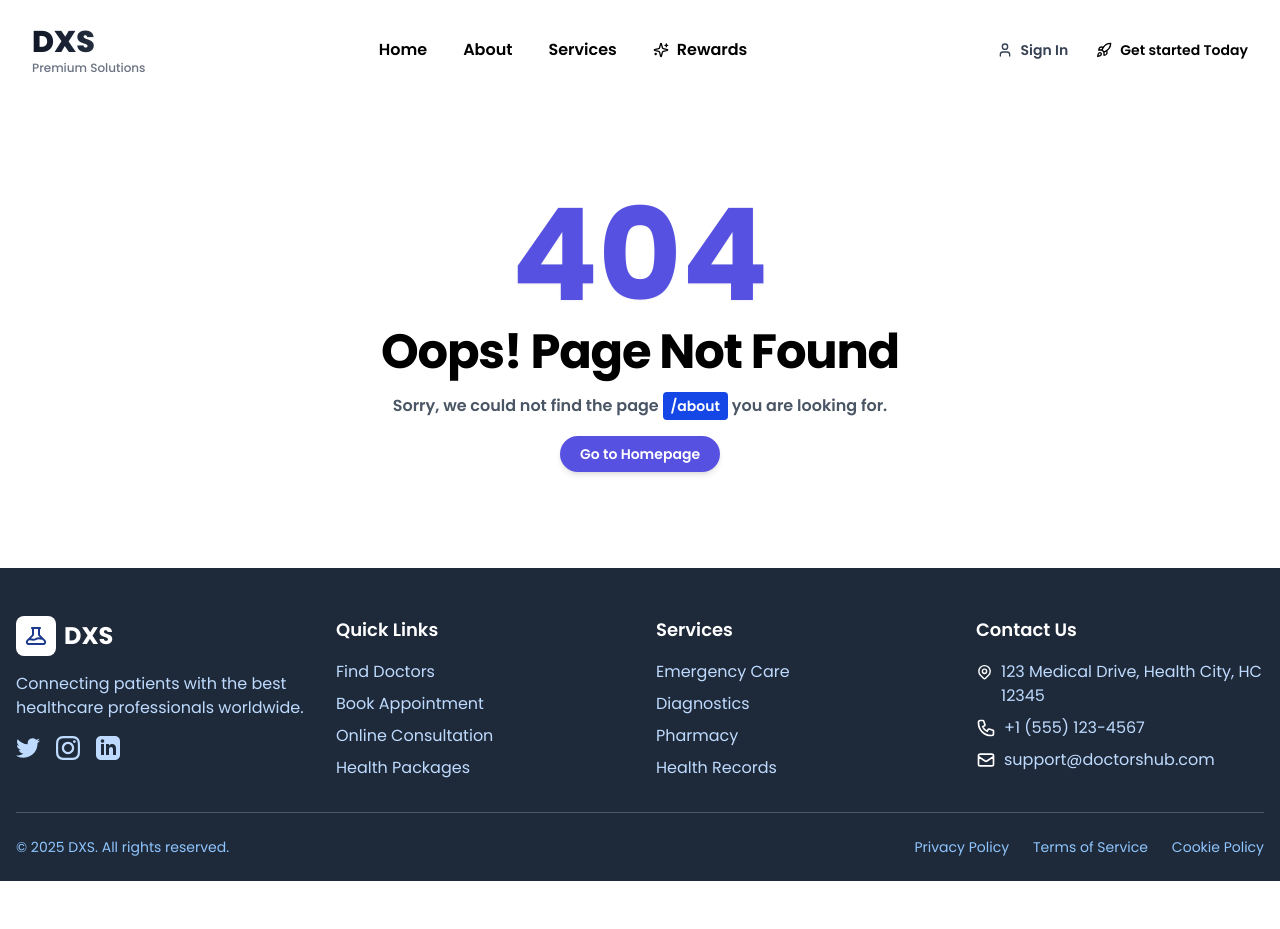
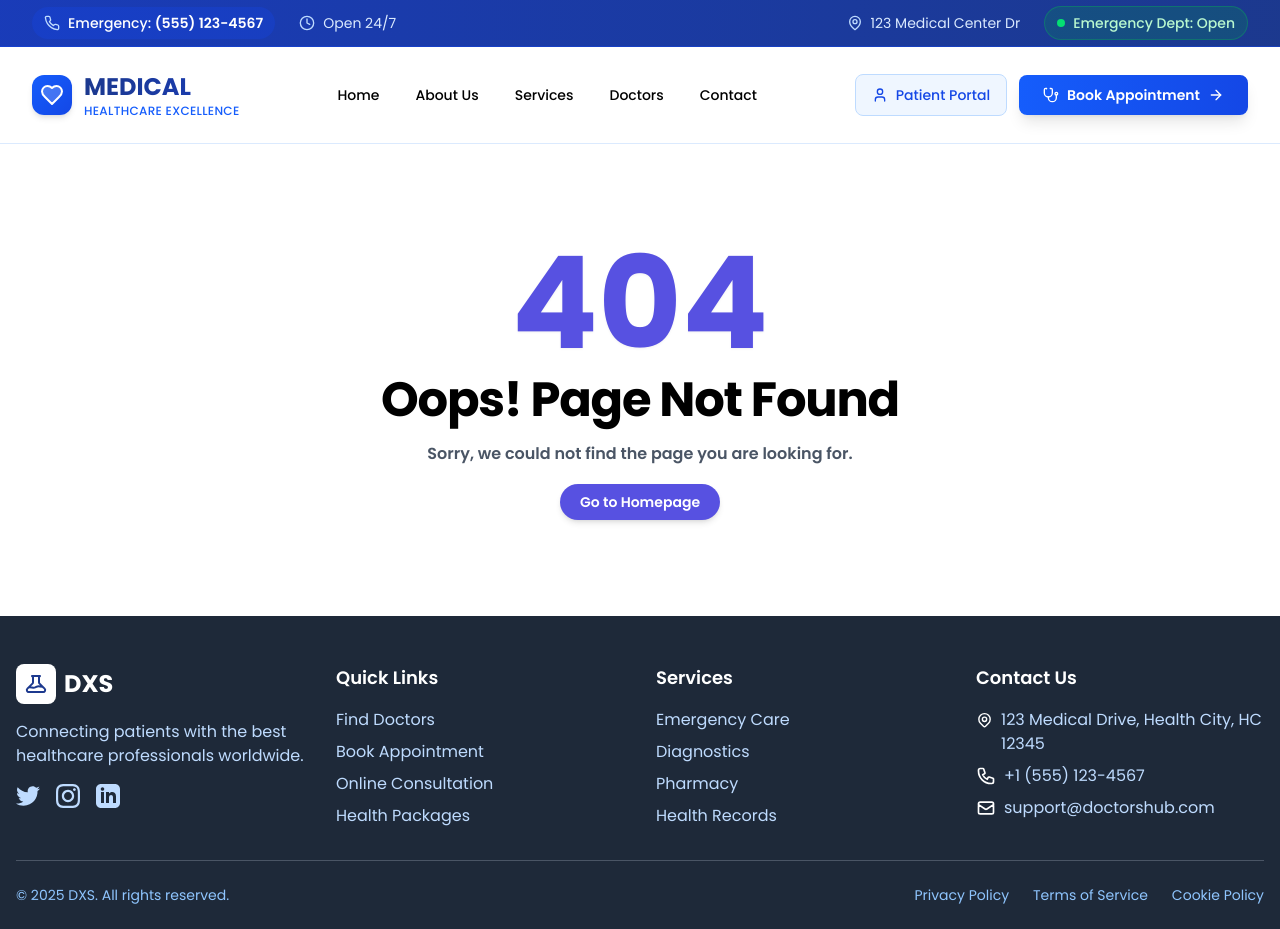
Before and after one commit to SurajKushwaha23/skillgrow, a React (Vite) app: page /about in a window 1280 px wide. Before the commit the page ends 881 px from the top, so only its background shows below. Built offline with nearby package versions, Linux system fonts and the light colour scheme.

Commit message:
Add some more code
Add some more code

```diff
--- a/src/components/shared/Footer.jsx
+++ b/src/components/shared/Footer.jsx
@@ -5,7 +5,7 @@ const Footer = () => {
 
   return (
     <footer className='bg-gray-800 text-white pt-12 pb-6'>
-      <div className='container mx-auto px-4'>
+      <div className='px-4'>
         <div className='grid grid-cols-1 md:grid-cols-4 gap-8 mb-8'>
           {/* Logo and description */}
           <div className='space-y-4'>
--- a/src/components/shared/Header.jsx
+++ b/src/components/shared/Header.jsx
@@ -1,18 +1,18 @@
 import { useState, useEffect } from 'react';
 import { NavLink, useLocation } from 'react-router-dom';
-import { Menu, X, Sparkles, ChevronDown, User, Rocket } from 'lucide-react';
+import { Menu, X, Stethoscope, Heart, Phone, MapPin, Clock, User, ArrowRight } from 'lucide-react';
 
 const menuItems = [
   { name: 'Home', href: '/' },
-  { name: 'About', href: 'about' },
+  { name: 'About Us', href: 'about' },
   { name: 'Services', href: 'service' },
-  { name: 'Rewards', href: 'point', icon: Sparkles },
+  { name: 'Doctors', href: 'doctors' },
+  { name: 'Contact', href: 'contact' },
 ];
 
 function Header() {
   const [isMenuOpen, setIsMenuOpen] = useState(false);
   const [isScrolled, setIsScrolled] = useState(false);
-  const [isHovering, setIsHovering] = useState(false);
   const location = useLocation();
 
   useEffect(() => {
@@ -23,106 +23,121 @@ function Header() {
 
   return (
     <>
-      <header
-        className={`fixed top-0 left-0 right-0 z-50 transition-all duration-500 ${
-          isScrolled
-            ? 'bg-white/95 backdrop-blur-xl border-b border-gray-200/60 shadow-lg py-3'
-            : 'bg-transparent py-6'
-        }`}
-      >
-        {/* Animated background gradient */}
-        <div
-          className={`absolute inset-0 transition-opacity duration-500 ${
-            isScrolled ? 'opacity-0' : 'opacity-100'
-          }`}
-        >
-          <div className='absolute inset-0 bg-gradient-to-b from-white/80 to-white/20'></div>
+      {/* Enhanced Top Info Bar */}
+      <div className='bg-gradient-to-r from-blue-800 to-blue-900 text-white text-sm border-b border-blue-700/50'>
+        <div className='mx-auto max-w-7xl px-4 sm:px-6 lg:px-8'>
+          <div className='flex flex-col md:flex-row justify-between items-center py-2 md:py-1.5 space-y-1 md:space-y-0'>
+            {/* Left Side - Contact Info */}
+            <div className='flex flex-wrap justify-center md:justify-start items-center gap-4 md:gap-6 text-xs md:text-sm'>
+              <div className='flex items-center space-x-2 bg-blue-700/30 px-3 py-1.5 rounded-full'>
+                <Phone className='w-3 h-3 md:w-4 md:h-4 text-blue-200' />
+                <span className='font-medium'>
+                  Emergency: <span className='text-white font-semibold'>(555) 123-4567</span>
+                </span>
+              </div>
+              <div className='flex items-center space-x-2'>
+                <Clock className='w-3 h-3 md:w-4 md:h-4 text-blue-200' />
+                <span className='text-blue-100'>Open 24/7</span>
+              </div>
+            </div>
+
+            {/* Right Side - Location & Additional Info */}
+            <div className='flex flex-wrap justify-center md:justify-start items-center gap-4 md:gap-6 text-xs md:text-sm'>
+              <div className='flex items-center space-x-2'>
+                <MapPin className='w-3 h-3 md:w-4 md:h-4 text-blue-200' />
+                <span className='text-blue-100'>123 Medical Center Dr</span>
+              </div>
+              <div className='hidden lg:flex items-center space-x-2 bg-green-600/20 px-3 py-1.5 rounded-full border border-green-500/30'>
+                <div className='w-2 h-2 bg-green-400 rounded-full animate-pulse'></div>
+                <span className='text-green-200 font-medium'>Emergency Dept: Open</span>
+              </div>
+            </div>
+          </div>
         </div>
+      </div>
 
+      {/* Main Header */}
+      <header className='bg-white/95 backdrop-blur-sm py-6 border-b border-blue-100'>
         <div className='relative mx-auto max-w-7xl px-4 sm:px-6 lg:px-8'>
           <div className='flex items-center justify-between'>
-            {/* Enhanced Logo */}
+            {/* Hospital Logo */}
             <NavLink
               to='/'
-              className='flex items-center space-x-3 group relative'
-              onMouseEnter={() => setIsHovering(true)}
-              onMouseLeave={() => setIsHovering(false)}
+              className='flex items-center space-x-3 group transition-transform duration-300 hover:scale-105'
             >
-              <div className='flex flex-col'>
-                <span className='font-extrabold text-3xl bg-gradient-to-r from-gray-900 to-gray-700 bg-clip-text text-transparent'>
-                  DXS
-                </span>
-                <span className='text-xs text-gray-500 font-medium'>Premium Solutions</span>
+              <div className='flex items-center space-x-3'>
+                <div className='bg-gradient-to-br from-blue-600 to-blue-700 text-white p-2 rounded-xl shadow-md'>
+                  <Heart className='w-6 h-6' fill='currentColor' fillOpacity='0.2' />
+                </div>
+                <div className='flex flex-col'>
+                  <span className='font-bold text-2xl bg-gradient-to-r from-blue-900 to-blue-800 bg-clip-text text-transparent'>
+                    MEDICAL
+                  </span>
+                  <span className='text-xs text-blue-600 font-medium tracking-wide'>
+                    HEALTHCARE EXCELLENCE
+                  </span>
+                </div>
               </div>
             </NavLink>
 
-            {/* Enhanced Desktop Navigation */}
+            {/* Desktop Navigation */}
             <nav className='hidden lg:flex items-center space-x-1'>
               {menuItems.map(item => {
-                const Icon = item.icon;
                 const isActive = location.pathname === item.href;
 
                 return (
                   <NavLink
                     key={item.name}
                     to={item.href}
-                    className='flex items-center space-x-2 px-4 py-2.5 text-md font-semibold transition-all duration-300 relative group'
+                    className='flex items-center space-x-2 px-4 py-3 text-sm font-medium transition-all duration-300 relative group'
                   >
-                    {Icon && (
-                      <Icon
-                        className={`w-4 h-4 transition-transform duration-300 ${
-                          isActive ? 'scale-110' : 'group-hover:scale-110'
-                        }`}
-                      />
-                    )}
-                    <span className='relative'>{item.name}</span>
+                    <span className='relative'>
+                      {item.name}
+                      <span className='absolute -bottom-1 left-0 w-0 h-0.5 bg-blue-600 transition-all duration-300 group-hover:w-full'></span>
+                    </span>
                   </NavLink>
                 );
               })}
             </nav>
 
-            {/* Enhanced Desktop Auth */}
+            {/* Desktop CTA Buttons */}
             <div className='hidden lg:flex items-center space-x-3'>
               <NavLink
                 to='login'
-                className='flex items-center space-x-2 text-sm font-semibold text-gray-700  px-4 py-2.5 rounded-xl transition-all duration-300 group'
+                className='flex items-center space-x-2 text-sm font-medium  text-blue-700 px-4 py-2.5 rounded-lg transition-all duration-300 bg-blue-50 border  border-blue-200'
               >
                 <User className='w-4 h-4' />
-                <span>Sign In</span>
+                <span>Patient Portal</span>
               </NavLink>
               <NavLink
-                to='register'
-                className='flex items-center space-x-2 text-sm font-semibold transition-all duration-300 group'
+                to='appointment'
+                className='flex items-center space-x-2 bg-gradient-to-r from-blue-600 to-blue-700 text-white text-sm font-semibold px-6 py-2.5 rounded-lg hover:from-blue-700 hover:to-blue-800 transition-all duration-300 shadow-lg hover:shadow-xl transform hover:-translate-y-0.5'
               >
-                <Rocket className='w-4 h-4 group-hover:rotate-12 transition-transform duration-300' />
-                <span>Get started Today</span>
+                <Stethoscope className='w-4 h-4' />
+                <span>Book Appointment</span>
+                <ArrowRight className='w-4 h-4 transition-transform duration-300 group-hover:translate-x-1' />
               </NavLink>
             </div>
 
-            {/* Enhanced Mobile Menu Button */}
+            {/* Mobile Menu Button */}
             <button
               onClick={() => setIsMenuOpen(!isMenuOpen)}
               className={`lg:hidden p-3 rounded-xl transition-all duration-300 ${
                 isMenuOpen
-                  ? 'bg-gray-100 text-gray-900 rotate-90'
-                  : 'text-gray-600 hover:text-gray-900 hover:bg-gray-100/80'
+                  ? 'bg-blue-100 text-blue-600 shadow-inner'
+                  : 'text-gray-600 hover:text-blue-600 hover:bg-blue-50 shadow-sm'
               }`}
             >
-              {isMenuOpen ? (
-                <X className='w-6 h-6 transition-transform duration-300' />
-              ) : (
-                <Menu className='w-6 h-6 transition-transform duration-300' />
-              )}
+              {isMenuOpen ? <X className='w-6 h-6' /> : <Menu className='w-6 h-6' />}
             </button>
           </div>
         </div>
 
-        {/* Enhanced Mobile Menu */}
+        {/* Mobile Menu */}
         {isMenuOpen && (
-          <div className='lg:hidden absolute top-full left-0 right-0 bg-white/95 backdrop-blur-xl border-t border-gray-200/60 shadow-2xl animate-in slide-in-from-top duration-300'>
+          <div className='lg:hidden absolute top-full left-0 right-0 bg-white/98 backdrop-blur-xl border-t border-blue-100 shadow-2xl animate-in slide-in-from-top duration-300'>
             <div className='px-4 py-6 space-y-2'>
               {menuItems.map(item => {
-                const Icon = item.icon;
                 const isActive = location.pathname === item.href;
 
                 return (
@@ -130,41 +145,39 @@ function Header() {
                     key={item.name}
                     to={item.href}
                     onClick={() => setIsMenuOpen(false)}
-                    className={`flex items-center space-x-3 px-4 py-4 rounded-xl text-base font-semibold transition-all duration-300 ${
+                    className={`flex items-center space-x-3 px-4 py-4 rounded-xl text-base font-medium transition-all duration-300 ${
                       isActive
-                        ? 'bg-gradient-to-r from-blue-50 to-purple-50 text-blue-600 border-l-4 border-blue-600 shadow-sm'
-                        : 'text-gray-700 hover:text-gray-900 hover:bg-gray-50/80'
+                        ? 'bg-blue-50 text-blue-600 border-l-4 border-blue-600 shadow-sm'
+                        : 'text-gray-700 hover:text-blue-600 hover:bg-blue-50'
                     }`}
                   >
-                    {Icon && <Icon className={`w-5 h-5 ${isActive ? 'scale-110' : ''}`} />}
                     <span>{item.name}</span>
                   </NavLink>
                 );
               })}
 
-              <div className='pt-6 mt-4 border-t border-gray-200/60 space-y-3'>
+              <div className='pt-6 mt-4 border-t border-blue-100 space-y-3'>
                 <NavLink
                   to='login'
                   onClick={() => setIsMenuOpen(false)}
-                  className='flex items-center justify-center space-x-2 px-4 py-4 text-base font-semibold text-gray-700 hover:text-gray-900 hover:bg-gray-50/80 rounded-xl transition-all duration-300'
+                  className='flex items-center justify-center space-x-2 px-4 py-4 text-base font-medium text-gray-600 hover:text-blue-700 hover:bg-blue-50 rounded-xl transition-all duration-300 border border-blue-100'
                 >
                   <User className='w-5 h-5' />
-                  <span>Sign In</span>
+                  <span>Patient Portal</span>
                 </NavLink>
                 <NavLink
-                  to='register'
+                  to='appointment'
                   onClick={() => setIsMenuOpen(false)}
-                  className='flex items-center justify-center space-x-2 px-4 py-4 text-base font-semibold text-white bg-gradient-to-r from-blue-600 to-purple-600 hover:shadow-lg rounded-xl transition-all duration-300 active:scale-95'
+                  className='flex items-center justify-center space-x-2 px-4 py-4 text-base font-semibold text-white bg-gradient-to-r from-blue-600 to-blue-700 hover:from-blue-700 hover:to-blue-800 rounded-xl transition-all duration-300 shadow-lg active:scale-95'
                 >
-                  <Rocket className='w-5 h-5' />
-                  <span>Get Started Free</span>
+                  <Stethoscope className='w-5 h-5' />
+                  <span>Book Appointment</span>
                 </NavLink>
               </div>
             </div>
           </div>
         )}
       </header>
-      <div className='h-24'></div>
     </>
   );
 }
--- a/src/components/shared/PageNotFound.jsx
+++ b/src/components/shared/PageNotFound.jsx
@@ -4,7 +4,6 @@ import Header from '../shared/Header';
 import Footer from '../shared/Footer';
 
 function PageNotFound() {
-  const location = useLocation();
   return (
     <>
       <Header />
@@ -16,11 +15,7 @@ function PageNotFound() {
           </h1>
 
           <p className='mt-4 text-base leading-7 font-semibold text-gray-600'>
-            Sorry, we could not find the page{' '}
-            <span className='text-white bg-blue-700 px-2 py-1 rounded-sm text-sm'>
-              {location.pathname}
-            </span>{' '}
-            you are looking for.
+            Sorry, we could not find the page you are looking for.
           </p>
 
           <div className='mt-4 flex items-center justify-center gap-x-3'>
--- a/src/features/shared/carousel/Carousel.jsx
+++ b/src/features/shared/carousel/Carousel.jsx
@@ -44,7 +44,8 @@ const Carousel = ({
           <div key={item.id || index} className='w-full flex-shrink-0'>
             <div className='relative h-96 md:h-[500px]'>
               <img src={item.image} alt={item.title} className='w-full h-full object-cover' />
-              <div className='absolute inset-0  bg-opacity-40 flex items-center justify-center'>
+              {/* Adjusted overlay for better balance */}
+              <div className='absolute inset-0 bg-black/30 flex items-center justify-center'>
                 <div className='text-center text-white'>
                   <h2 className='text-3xl md:text-5xl font-bold mb-4'>{item.title}</h2>
                   <p className='text-xl md:text-2xl'>{item.description}</p>
```
